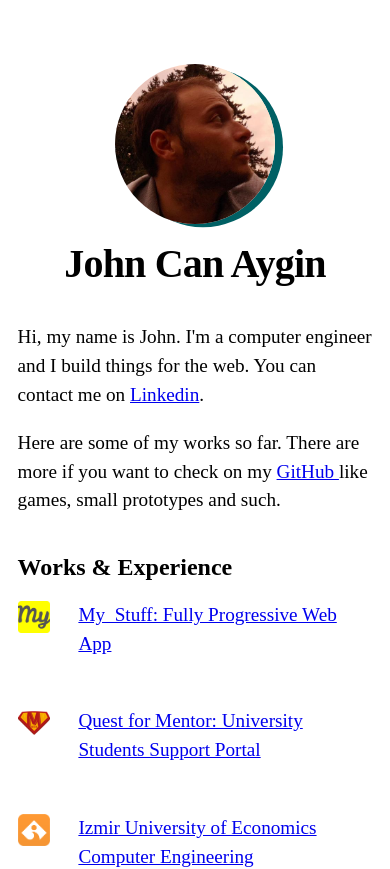
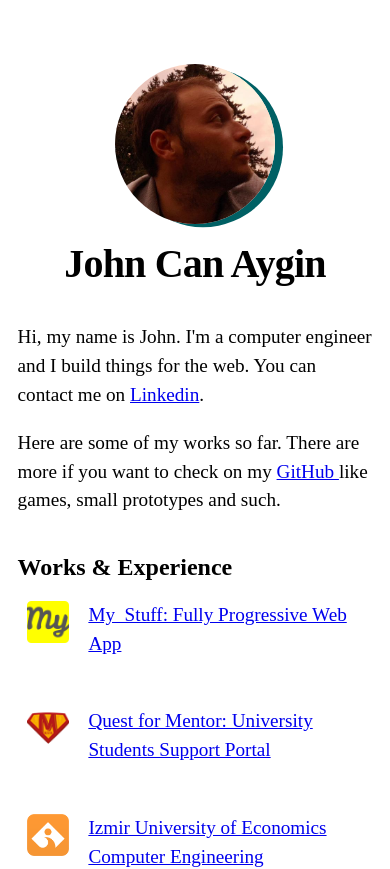
Before and after one commit to gageracer/portfolio-nextjs, a Next.js app: page / in a window 390 px wide. Shown: the top 869 px of the page. Built offline with nearby package versions, Linux system fonts and the light colour scheme.

Commit message:
changed the list margin for mobile again

```diff
--- a/styles/utils.module.css
+++ b/styles/utils.module.css
@@ -138,10 +138,6 @@
     margin: 0;
     content: "";
     }
-    .titleImage {
-        max-Width: 32px;
-        margin-left: 0.5em;
-    }
     .headingMd {
         margin-left: .5em;
         margin-right: .5em;
@@ -157,9 +153,11 @@
         margin-left: .5em;
     }
     .titleImage {
-        max-Height: 32px;
-        width: auto;
-        margin-left: 0;
-}
+        max-Height: 42px;
+        width: 42px;
+    }
+    .titleText {
+        margin-left: 1em;
+    }
 
 }
```
